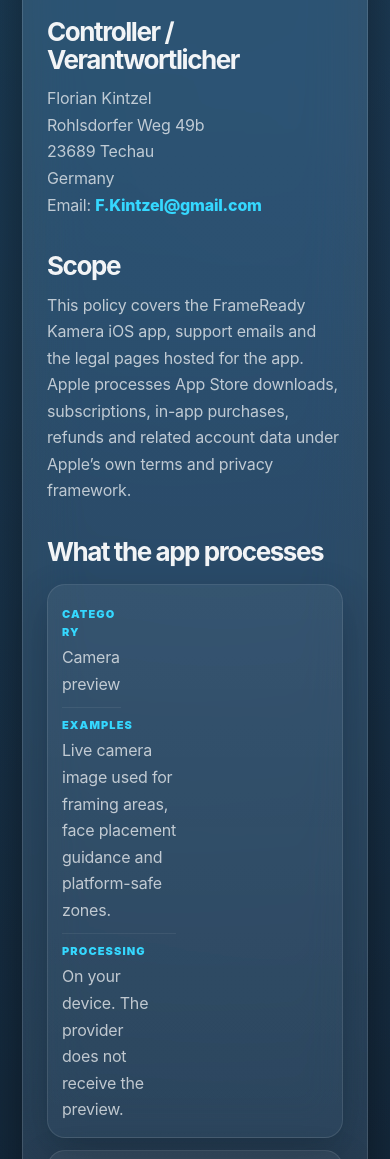
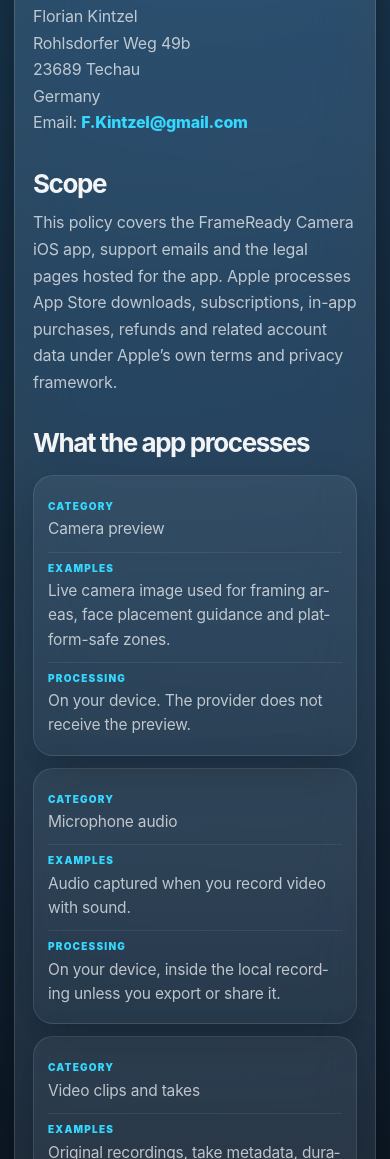
Before and after one commit to flinzel/framereadycamera, a plain HTML site: page privacy.html in a window 390 px wide. Shown: the part 841-2000 px from the top of the page. Drawn offline with Linux system fonts and the light colour scheme.

Commit message:
Add files via upload

```diff
--- a/assets/style.css
+++ b/assets/style.css
@@ -150,3 +150,47 @@
   .nav-links a { padding: 7px 9px; font-size: 13px; }
   .legal-card h1 { font-size: 36px; }
 }
+
+/* v4 app name and iPhone privacy layout correction */
+@media (max-width: 720px) {
+  .legal-card { width: 100%; max-width: 100%; box-sizing: border-box; }
+  .table-wrap { width: 100%; max-width: 100%; overflow: visible; }
+  table.privacy-data,
+  table.privacy-data thead,
+  table.privacy-data tbody,
+  table.privacy-data tr,
+  table.privacy-data th,
+  table.privacy-data td {
+    width: 100% !important;
+    max-width: 100% !important;
+    min-width: 0 !important;
+    box-sizing: border-box;
+  }
+  table.privacy-data tr {
+    display: grid;
+    grid-template-columns: minmax(0, 1fr);
+    gap: 0;
+    padding: 16px;
+  }
+  table.privacy-data td {
+    display: block;
+    overflow-wrap: break-word;
+    word-break: normal;
+    hyphens: auto;
+  }
+  table.privacy-data td::before {
+    width: auto;
+    max-width: 100%;
+    white-space: nowrap;
+    overflow-wrap: normal;
+    word-break: keep-all;
+    letter-spacing: .12em;
+  }
+}
+@media (max-width: 430px) {
+  main.document-layout { padding-left: 14px; padding-right: 14px; }
+  .legal-card { padding: 22px 18px; }
+  table.privacy-data tr { padding: 15px 14px; border-radius: 20px; }
+  table.privacy-data td { font-size: 15.5px; line-height: 1.56; }
+  table.privacy-data td::before { font-size: 10px; }
+}
--- a/privacy.html
+++ b/privacy.html
@@ -3,11 +3,11 @@
 <head>
   <meta charset="utf-8">
   <meta name="viewport" content="width=device-width, initial-scale=1">
-  <title>Privacy Policy – FrameReady Kamera</title>
-  <meta name="description" content="Privacy Policy for FrameReady Kamera, whose iPhone icon is shown as FrameReady.">
+  <title>Privacy Policy – FrameReady Camera</title>
+  <meta name="description" content="Privacy Policy for FrameReady Camera, whose iPhone icon is shown as FrameReady.">
   <meta name="robots" content="index,follow">
-  <meta property="og:title" content="Privacy Policy – FrameReady Kamera">
-  <meta property="og:description" content="Privacy Policy for FrameReady Kamera, whose iPhone icon is shown as FrameReady.">
+  <meta property="og:title" content="Privacy Policy – FrameReady Camera">
+  <meta property="og:description" content="Privacy Policy for FrameReady Camera, whose iPhone icon is shown as FrameReady.">
   <meta property="og:type" content="website">
   <meta name="theme-color" content="#061017">
   <link rel="stylesheet" href="assets/style.css">
@@ -17,7 +17,7 @@
   <a class="skip-link" href="#main">Skip to content</a>
   <header class="site-header">
     <nav class="nav" aria-label="Main navigation">
-      <a class="brand" href="index.html" aria-label="FrameReady Kamera legal home"><span class="logo-mark" aria-hidden="true"><svg viewBox="0 0 28 28" fill="none" role="img"><rect x="4" y="5" width="15" height="18" rx="5" stroke="currentColor" stroke-width="2"/><path d="M19 11l4-2.4v10.8L19 17" stroke="currentColor" stroke-width="2" stroke-linejoin="round"/><path d="M9 14h7M12.5 10.5v7" stroke="currentColor" stroke-width="2" stroke-linecap="round"/></svg></span><span><strong>FrameReady Kamera</strong><small>Legal & Support</small></span></a>
+      <a class="brand" href="index.html" aria-label="FrameReady Camera legal home"><span class="logo-mark" aria-hidden="true"><svg viewBox="0 0 28 28" fill="none" role="img"><rect x="4" y="5" width="15" height="18" rx="5" stroke="currentColor" stroke-width="2"/><path d="M19 11l4-2.4v10.8L19 17" stroke="currentColor" stroke-width="2" stroke-linejoin="round"/><path d="M9 14h7M12.5 10.5v7" stroke="currentColor" stroke-width="2" stroke-linecap="round"/></svg></span><span><strong>FrameReady Camera</strong><small>Legal & Support</small></span></a>
       <div class="nav-links"><a class="" href="index.html">Home</a><a class="active" href="privacy.html">Privacy</a><a class="" href="terms.html">Terms</a><a class="" href="imprint.html">Impressum</a><a class="" href="support.html">Support</a></div>
     </nav>
   </header>
@@ -27,14 +27,14 @@
     <article class="legal-card">
       <p class="eyebrow">Privacy Policy · Last updated 29 May 2026</p>
       <h1>Privacy Policy</h1>
-      <p class="lede">This Privacy Policy explains how FrameReady Kamera, whose iPhone icon is shown as FrameReady, handles information in connection with the iOS app, support communication and these GitHub Pages legal pages.</p>
-      <div id="short" class="callout success"><strong>Short version:</strong> FrameReady Kamera is designed as a local-first creator camera app. Camera preview, recordings, thumbnails, cover frames, scripts, project data and settings are intended to stay on your device unless you choose to export, share, save to Photos or contact support.</div>
+      <p class="lede">This Privacy Policy explains how FrameReady Camera, whose iPhone icon is shown as FrameReady, handles information in connection with the iOS app, support communication and these GitHub Pages legal pages.</p>
+      <div id="short" class="callout success"><strong>Short version:</strong> FrameReady Camera is designed as a local-first creator camera app. Camera preview, recordings, thumbnails, cover frames, scripts, project data and settings are intended to stay on your device unless you choose to export, share, save to Photos or contact support.</div>
 
       <h2 id="controller">Controller / Verantwortlicher</h2>
       <p>Florian Kintzel<br>Rohlsdorfer Weg 49b<br>23689 Techau<br>Germany<br>Email: <a href="mailto:F.Kintzel@gmail.com">F.Kintzel@gmail.com</a></p>
 
       <h2>Scope</h2>
-      <p>This policy covers the FrameReady Kamera iOS app, support emails and the legal pages hosted for the app. Apple processes App Store downloads, subscriptions, in-app purchases, refunds and related account data under Apple’s own terms and privacy framework.</p>
+      <p>This policy covers the FrameReady Camera iOS app, support emails and the legal pages hosted for the app. Apple processes App Store downloads, subscriptions, in-app purchases, refunds and related account data under Apple’s own terms and privacy framework.</p>
 
       <h2 id="data">What the app processes</h2>
       <div class="table-wrap"><table class="privacy-data"><thead><tr><th>Category</th><th>Examples</th><th>Where it is processed</th></tr></thead><tbody>
@@ -49,7 +49,7 @@
       </tbody></table></div>
 
       <h2>Camera, face and biometric note</h2>
-      <p>FrameReady Kamera may show local framing assistance around a face or relevant content area. In the current version, this is intended only for geometric placement support. It is not designed for biometric identification, face recognition, identity verification, surveillance, emotional assessment, beauty assessment, health assessment or profiling.</p>
+      <p>FrameReady Camera may show local framing assistance around a face or relevant content area. In the current version, this is intended only for geometric placement support. It is not designed for biometric identification, face recognition, identity verification, surveillance, emotional assessment, beauty assessment, health assessment or profiling.</p>
 
       <h2>What we do not use in the current version</h2>
       <ul class="check-list"><li>No user account required.</li><li>No provider-operated cloud sync.</li><li>No provider server upload of private video clips, scripts, thumbnails or cover frames.</li><li>No third-party analytics SDK.</li><li>No crash reporting SDK.</li><li>No advertising tracking.</li><li>No sale of personal data.</li></ul>
@@ -78,14 +78,14 @@
       <p>The App Store privacy label and this policy must match the actual app build. If future versions add analytics, cloud sync, crash reporting, accounts, advertising, external AI services or other processing, this policy and App Store privacy information must be updated before release.</p>
 
       <h2>Deutsch, Datenschutzhinweis kurz gefasst</h2>
-      <p>FrameReady Kamera ist lokal gedacht und wird im App Store als FrameReady Kamera geführt; auf dem iPhone kann das App Symbol als FrameReady angezeigt werden. Kamera-Vorschau, Videoaufnahmen, Projektinformationen, Skripte, Vorschaubilder und Coverbilder sollen grundsätzlich auf deinem Gerät bleiben. Es gibt in der aktuellen Version keinen Account, keinen Anbieter-Cloud-Sync, keine Analytics, kein Crash SDK und kein Werbetracking.</p>
+      <p>FrameReady Camera ist lokal gedacht und wird im App Store als FrameReady Camera geführt; auf dem iPhone wird das App Symbol als FrameReady angezeigt. Kamera-Vorschau, Videoaufnahmen, Projektinformationen, Skripte, Vorschaubilder und Coverbilder sollen grundsätzlich auf deinem Gerät bleiben. Es gibt in der aktuellen Version keinen Account, keinen Anbieter-Cloud-Sync, keine Analytics, kein Crash SDK und kein Werbetracking.</p>
       <p>Wenn du Support kontaktierst, verarbeiten wir deine E-Mail und den Inhalt deiner Nachricht zur Bearbeitung deiner Anfrage. Käufe, Abos, Kündigungen und Erstattungen laufen über Apple. Kontakt: <a href="mailto:F.Kintzel@gmail.com">F.Kintzel@gmail.com</a>.</p>
     </article>
   </main>
 
   <footer class="footer">
     <div class="footer-inner">
-      <div><strong>FrameReady Kamera</strong><span>Local-first creator camera · © 2026 Florian Kintzel</span></div>
+      <div><strong>FrameReady Camera</strong><span>Local-first creator camera · © 2026 Florian Kintzel</span></div>
       <div class="footer-links"><a href="privacy.html">Privacy</a><a href="terms.html">Terms</a><a href="imprint.html">Impressum</a><a href="support.html">Support</a></div>
     </div>
   </footer>
```
Also changed, not shown: 404.html (+7 -7 lines), imprint.html (+7 -7 lines), index.html (+8 -8 lines), support.html (+8 -8 lines), terms.html (+11 -11 lines), 1 other file.
